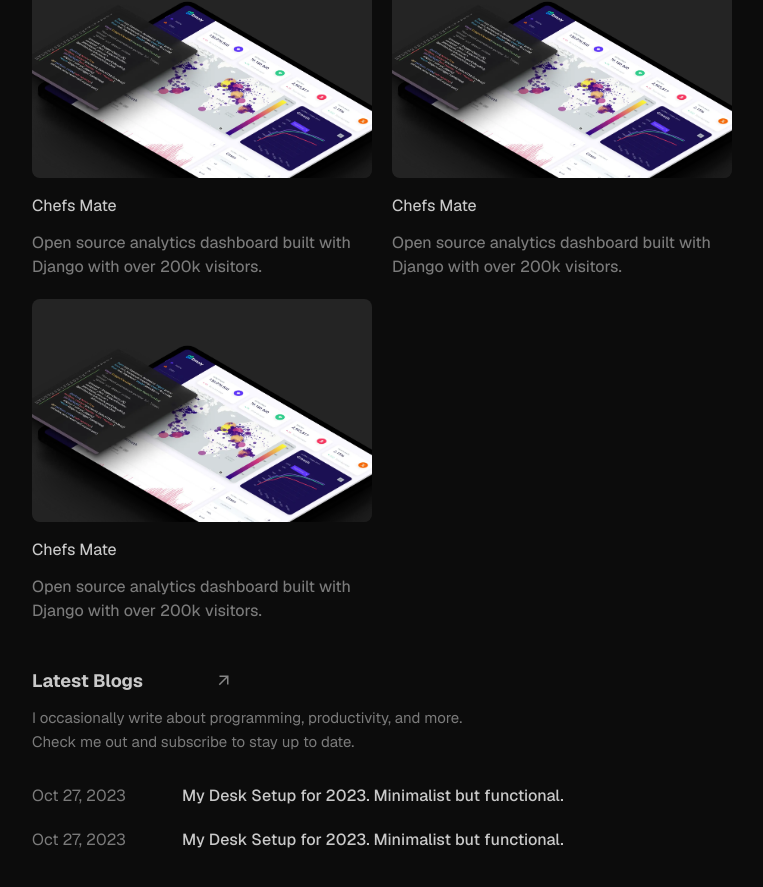
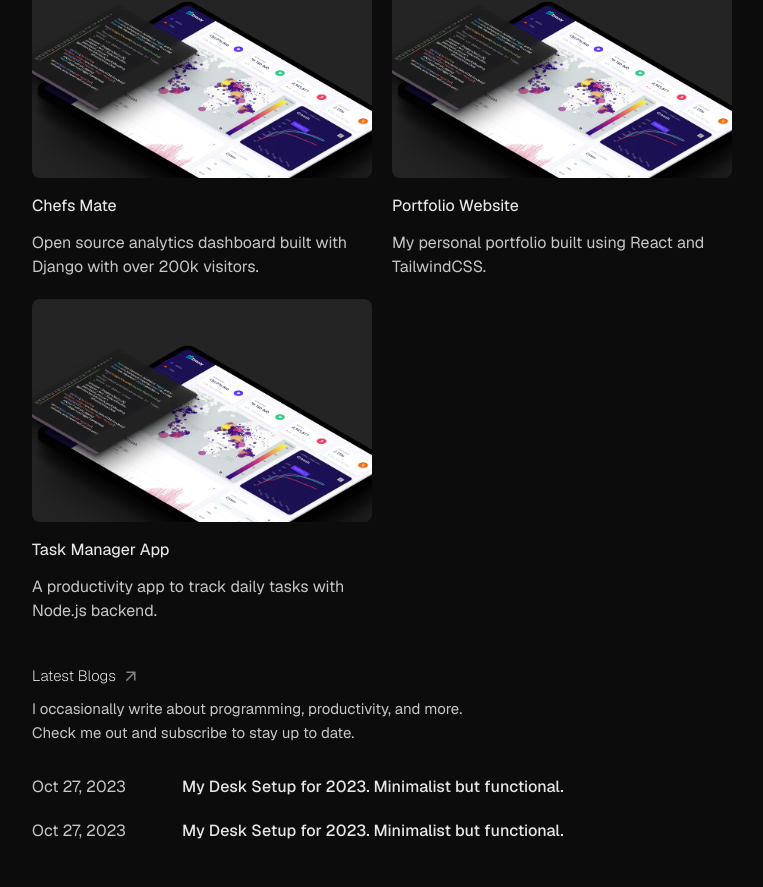
Before and after one commit to MatamaPeter/Personal-portfolio, a React (Vite) app: page / in a window 1280 px wide. Shown: the part 451-1338 px from the top of the page, without its empty margins (258-1021 px from the left). Built offline with nearby package versions, Linux system fonts and the light colour scheme.

Commit message:
refactored the portfolio section to be using props instead of hardcoded data.

```diff
--- a/src/Components/Home.jsx
+++ b/src/Components/Home.jsx
@@ -1,9 +1,19 @@
 import HeroSection from './Home_components/Hero_Section.jsx';
 import Portfolio from './Home_components/Portfolio.jsx';
 import LatestBlogs from './Home_components/LatestBlogs.jsx';
+import projects from '../assets/portfolio.js';
 
 import './home.css'
+
 function Home() {
+    const portfolioElements = projects.map((project)=>{
+    return(
+      <Portfolio
+        key={project.id}
+        {...project}
+      />
+    )
+  })
   return (
     <div className='home-container'>
 
@@ -13,9 +23,7 @@ function Home() {
       <div className="portfolio-container">
         <h1>Portfolio</h1>
         <div className="portfolio-elements">
-          <Portfolio />
-          <Portfolio />
-          <Portfolio />
+          {portfolioElements}
         </div>
       </div>
 
--- a/src/Components/Home_components/Portfolio.jsx
+++ b/src/Components/Home_components/Portfolio.jsx
@@ -1,17 +1,21 @@
-function Portfolio() {
+/*eslint-disable react/prop-types*/
+function Portfolio(props) {
+
+
   return (
 
           <div className="proj-container">
-            <a href="#">
-                  <div className="proj-img"><img src="framework.webp" alt="proj-img" /></div>
+            <a href={props.link}>
+                  <div className="proj-img"><img src={props.image} alt={props.title} /></div>
                   <div className="title-desc">
-                    <div className="proj-title">Chefs Mate</div>
+                    <div className="proj-title">{props.title}</div>
                     <div className="proj-desc">
-                        Open source analytics dashboard built with Django with over 200k visitors.
+                       {props.description}
                     </div>
                   </div>
             </a>
-          </div>
+    </div>
+
 
   )
 }
--- a/src/Components/home.css
+++ b/src/Components/home.css
@@ -13,6 +13,9 @@
 .hero-container h1{
     font-weight: 600;
     color: var(--lighter-font);
+}
+.hero-container p{
+    font-weight: 400;
 }
 
 .platform-link-btns{
@@ -30,7 +33,7 @@
 .github a,
 .vercel a{
     color: var(--lighter-font);
-    font-weight: 500;
+    font-weight: 400;
 }
 .github i,.vercel i{
     font-size: 14px;
@@ -77,7 +80,7 @@
     color: var(--lighter-font);
 }
 .proj-desc{
-    font-weight: 450;
+    font-weight: 400;
 }
 .title-desc{
     display: flex;
@@ -90,9 +93,10 @@
 .blog-container h1{
     display: flex;
     place-items: center;
-    gap:4em;
-    font-weight: 700;
+    gap:.4em;
+    font-weight: 250;
     color: var(--lighter-font);
+    font-size: 15px;
 }
 .blog-container span{
     font-size: 15px;
@@ -123,7 +127,6 @@
 }
 
 .blog-img {
-    margin-top: 40px;
     align-items: center;
     justify-content: center;
     border-radius: 8px;
@@ -147,6 +150,7 @@
             width: 90vw;
     }
     .blog-section-desc {
+        height: 90px;
         width: 90vw;
         gap: .5em;
         display: flex;
--- /dev/null
+++ b/src/assets/portfolio.js
@@ -0,0 +1,26 @@
+
+const projects = [
+    {
+        id: "1",
+        title: "Chefs Mate",
+        description: "Open source analytics dashboard built with Django with over 200k visitors.",
+        image: "assets/framework.webp",
+        link: "https://chefs-mate.vercel.app",
+    },
+    {
+        id: "2",
+        title: "Portfolio Website",
+        description: "My personal portfolio built using React and TailwindCSS.",
+        image: "assets/framework.webp",
+        link: "https://matamapeter.vercel.app",
+    },
+    {
+        id: "3",
+        title: "Task Manager App",
+        description: "A productivity app to track daily tasks with Node.js backend.",
+        image: "assets/framework.webp",
+        link: "https://task-manager.vercel.app",
+    }
+];
+
+export default projects;
--- a/src/index.css
+++ b/src/index.css
@@ -4,10 +4,10 @@
 
 
 
-  --font-color: #7b7b7b;
+  --font-color: #c7c7c7;
   --bg-color: #0c0c0c;
   --hover-color: #242424;
-  --lighter-font: #c9c9c9;
+  --lighter-font: #e6e6e6;
 
 
   font-synthesis: none;
```
Also changed, not shown: src/Components/Home_components/Blog.jsx (added, +29 -0 lines), public/assets/computer.webp (renamed from public/computer.webp), public/assets/framework.webp (renamed from public/framework.webp).
